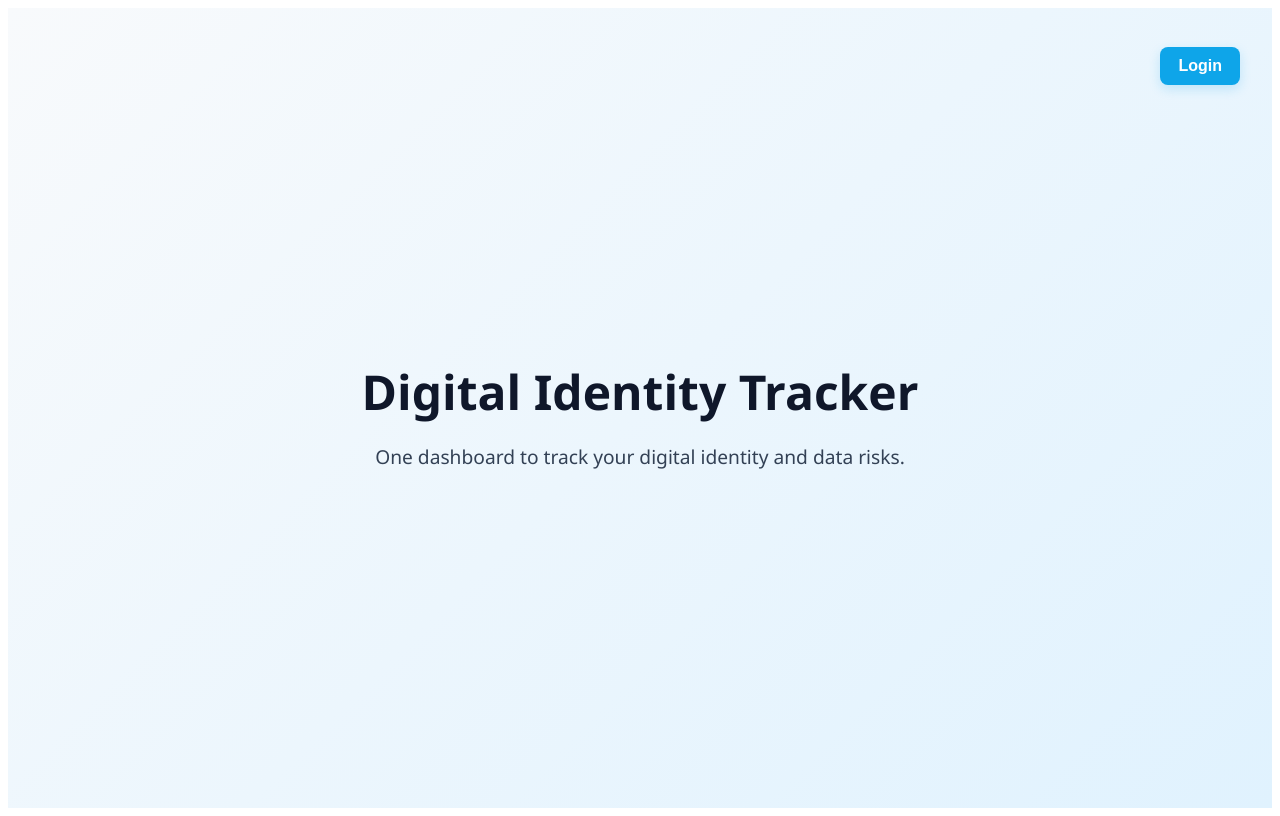
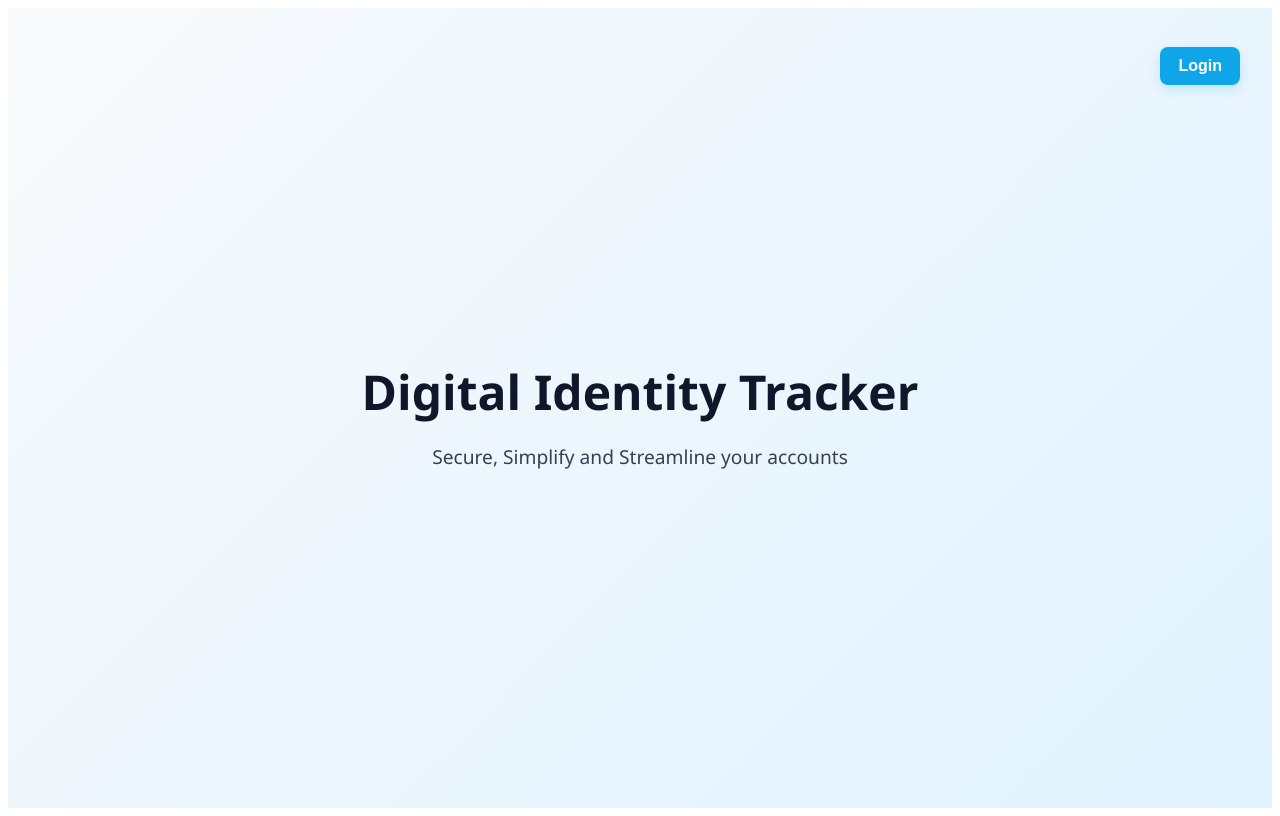
Before and after one commit to RiyaAnil/digital-identity-tracker, a React (Vite) app in the folder frontend/: page / in a window 1280 px wide. Built offline with nearby package versions, Linux system fonts and the light colour scheme; no server answers.

Commit message:
Update landing page tagline for clarity

```diff
--- a/frontend/src/pages/landingpage.jsx
+++ b/frontend/src/pages/landingpage.jsx
@@ -15,7 +15,7 @@ export default function LandingPage() {
       <div className="center-content">
         <h1 className="landing-title">Digital Identity Tracker</h1>
         <p className="landing-tagline">
-          One dashboard to track your digital identity and data risks.
+          Secure, Simplify and Streamline your accounts
         </p>
       </div>
     </div>
```
